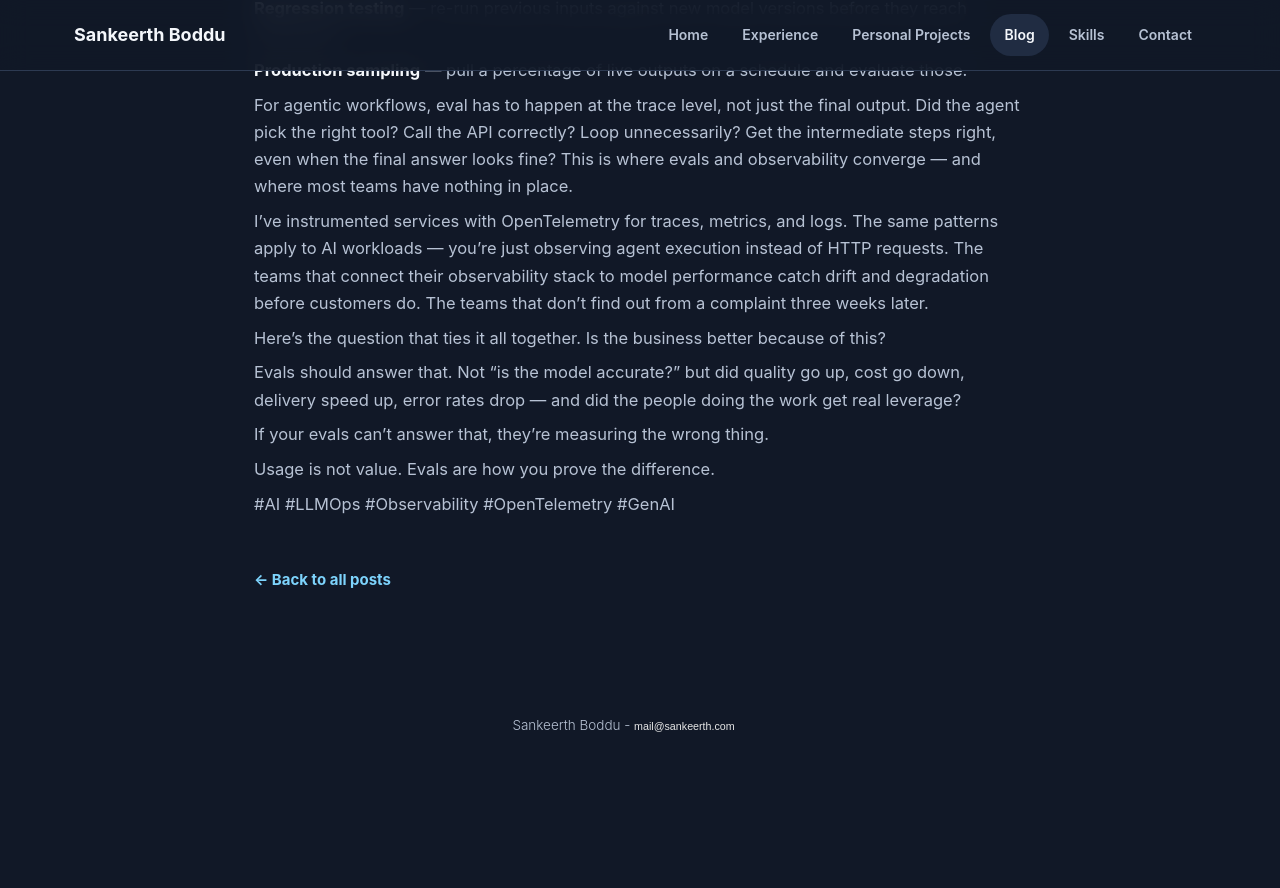
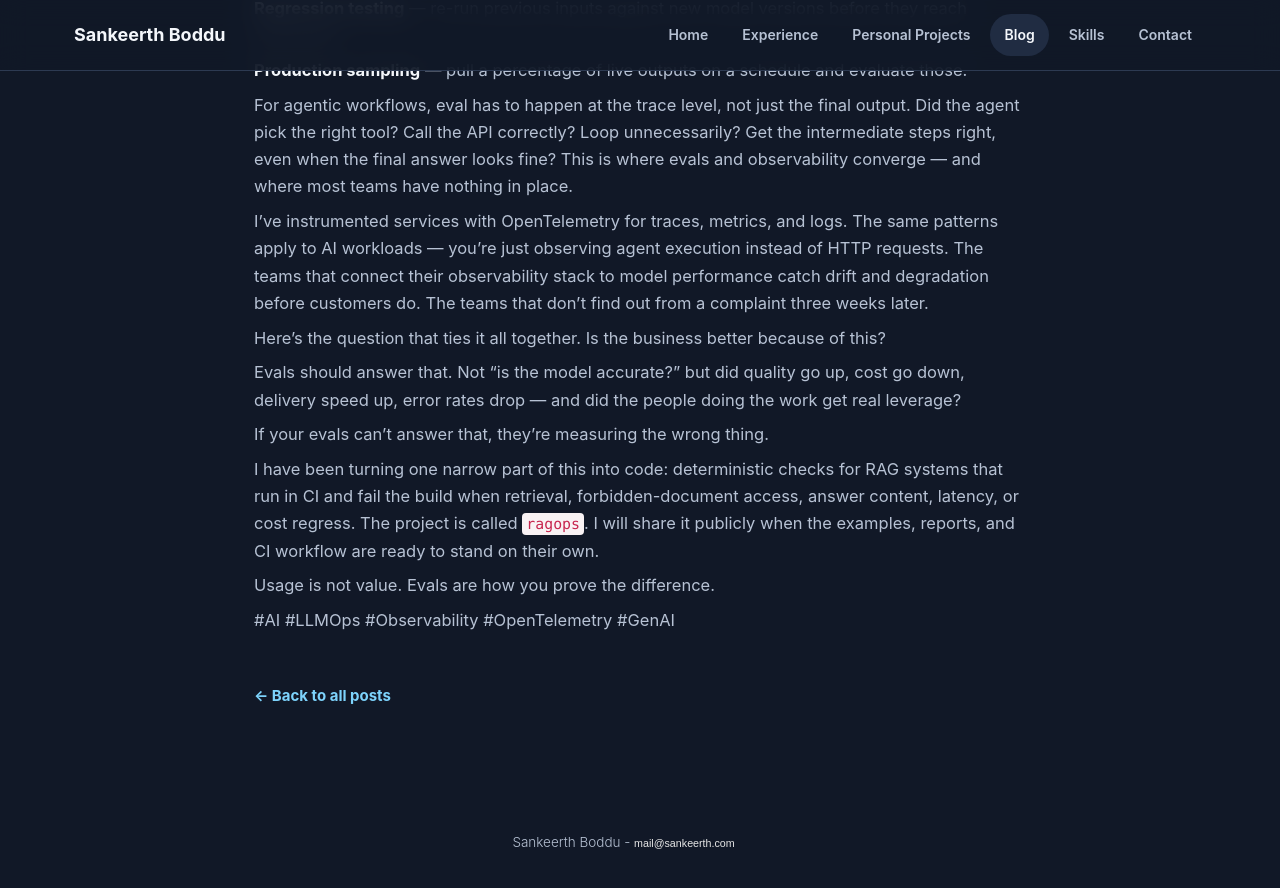
Before and after one commit to SankeerthBoddu/sankeerth.com, a Jekyll site: the page built from _posts/2026-08-29-ai-evals.md, in a window 1280 px wide and 900 px high, scrolled down 2564 px. Shown: the top 888 px of the window. Built offline with Jekyll 4.4.1, drawn with Linux system fonts in a browser that asks for light colours; nearby versions of some CDN libraries; before the commit the page ends 3348 px from its top, so only the background shows below that.

Commit message:
edit: connect evals post to ragops proof of work

```diff
--- a/_posts/2026-08-29-ai-evals.md
+++ b/_posts/2026-08-29-ai-evals.md
@@ -59,6 +59,8 @@ Evals should answer that. Not "is the model accurate?" but did quality go up, co
 
 If your evals can't answer that, they're measuring the wrong thing.
 
+I have been turning one narrow part of this into code: deterministic checks for RAG systems that run in CI and fail the build when retrieval, forbidden-document access, answer content, latency, or cost regress. The project is called `ragops`. I will share it publicly when the examples, reports, and CI workflow are ready to stand on their own.
+
 Usage is not value. Evals are how you prove the difference.
 
 #AI #LLMOps #Observability #OpenTelemetry #GenAI
```
